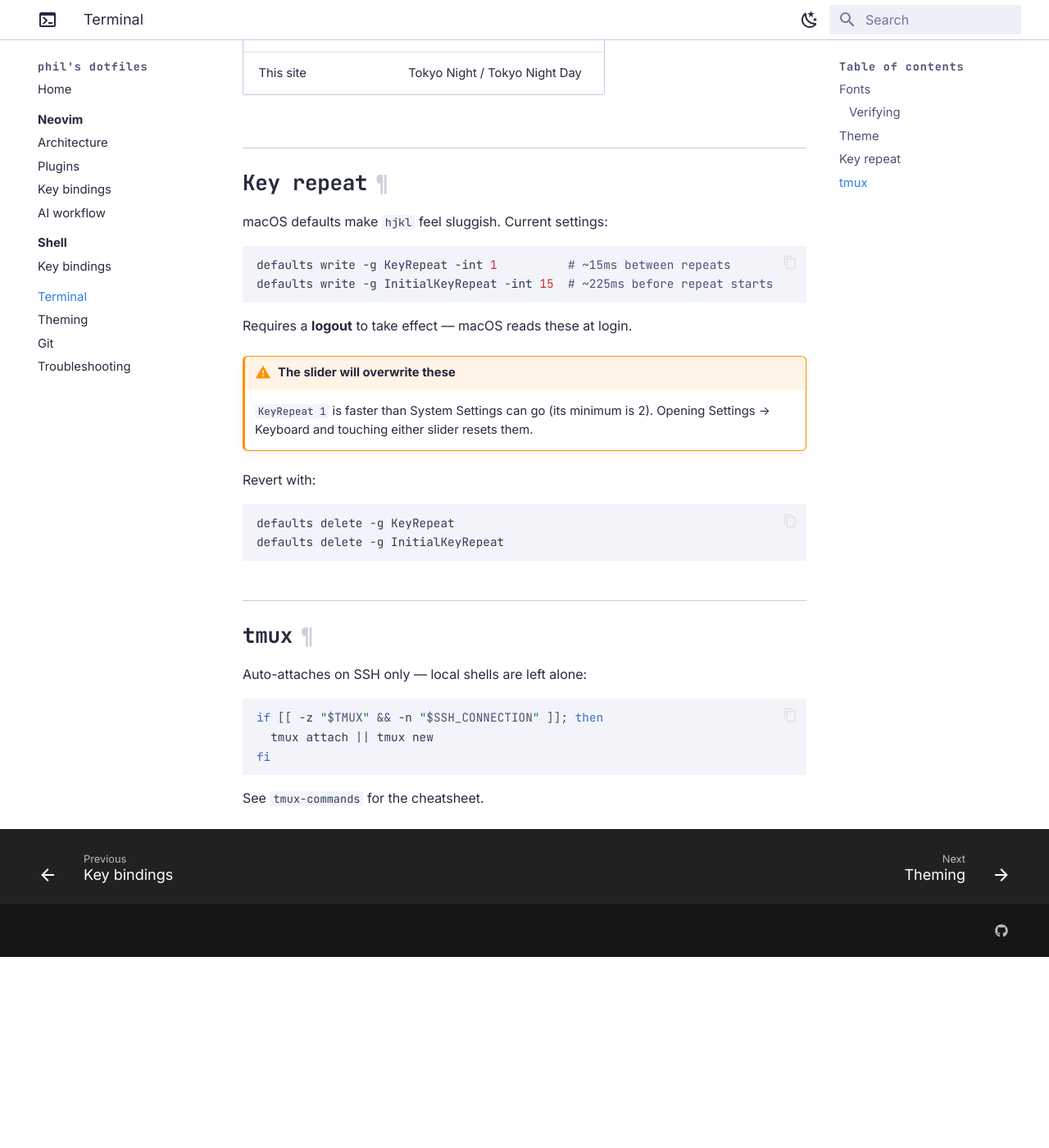
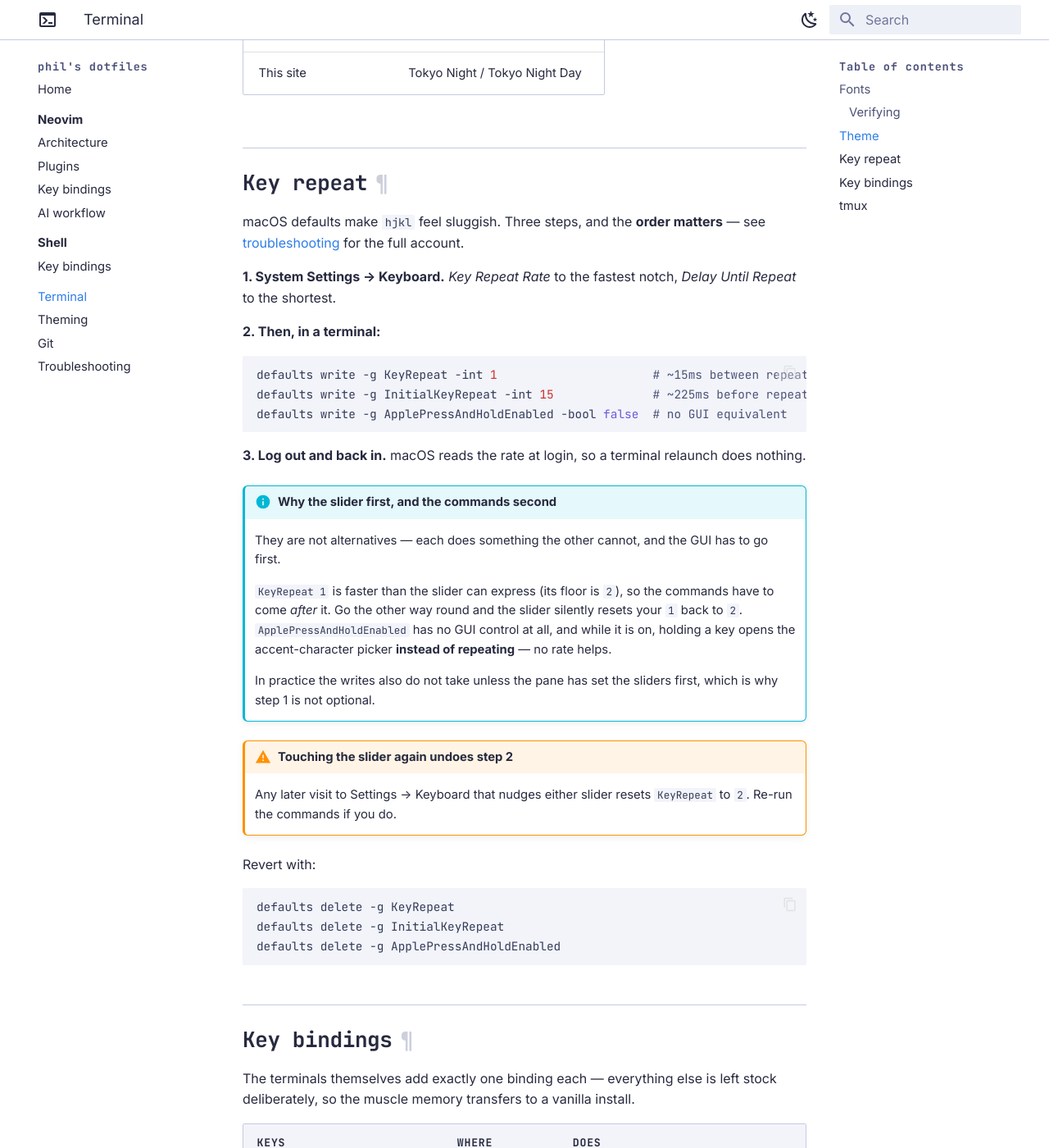
Before and after one commit to codephilip/dotfiles, an MkDocs documentation site: the page built from docs/terminal.md, in a window 1280 px wide and 1400 px high, scrolled down 1794 px. Shown: the whole window at 82% size. Built offline with MkDocs 1.6.1 and Material for MkDocs 9.7.7, drawn with Linux system fonts in a browser that asks for light colours; before the commit the page ends 2961 px from its top, so only the background shows below that; some of the changed text lies outside the part shown.

Commit message:
docs: cover the keybindings that were missing, fix two wrong ones
Audited every binding that actually exists — keymaps.lua, each plugin's
keys spec, the LSP on_attach set, gitsigns, treesitter textobjects,
tmux, zsh bindkeys and the Ghostty keybind — against the pages. Most
were already there; these were not:

  <leader>9, b<, b>, bP      last buffer, move buffer, close unpinned
  <C-Up/Down/Left/Right>     window resize
  <leader>gR                 reset buffer
  <leader>cO                 symbol nav (floating)
  <leader>a?                 Claude connection status
  <leader>nc, nd             generate :command, add selection to chat
  <leader>Q                  quit all
  <leader>s:                 command history
  <leader>xq, ]q, [q         the plain quickfix list
  <C-/>, <C-hjkl> (terminal) leaving and escaping terminal mode
  <A-j>/<A-k>, < >, p        line move, visual indent, paste-no-yank
  n / N                      were centred but undocumented

Two were wrong rather than missing. The Git table had one row reading
"Stage buffer / git status picker" for <leader>gs, but those are two
different keys: gS stages the buffer (gitsigns), gs opens the status
picker (fzf). Split them.

And terminal.md's key-repeat section contradicted troubleshooting.md:
it warned that the Settings slider overwrites the defaults, which is
true, but that is precisely why the slider has to be set FIRST and the
commands run after — it floors at 2 and cannot express KeyRepeat 1.
Rewritten to give the order and explain why neither step substitutes
for the other.

Terminal bindings had no home at all, so terminal.md gains a table for
the three that exist: shift+enter (ESC CR, which Claude Code and most
REPLs need), prefix R, and Ghostty's reload.

Co-Authored-By: Claude Opus 5 (1M context) <noreply@anthropic.com>

````diff
--- a/docs/terminal.md
+++ b/docs/terminal.md
@@ -94,25 +94,63 @@ starship matches Tokyo Night so the prompt and editor agree.
 
 ## Key repeat
 
-macOS defaults make `hjkl` feel sluggish. Current settings:
+macOS defaults make `hjkl` feel sluggish. Three steps, and the **order
+matters** — see [troubleshooting](troubleshooting.md#holding-j-or-k-crawls-one-line-at-a-time)
+for the full account.
+
+**1. System Settings → Keyboard.** *Key Repeat Rate* to the fastest notch,
+*Delay Until Repeat* to the shortest.
+
+**2. Then, in a terminal:**
 
 ```bash
-defaults write -g KeyRepeat -int 1          # ~15ms between repeats
-defaults write -g InitialKeyRepeat -int 15  # ~225ms before repeat starts
+defaults write -g KeyRepeat -int 1                      # ~15ms between repeats
+defaults write -g InitialKeyRepeat -int 15              # ~225ms before repeat starts
+defaults write -g ApplePressAndHoldEnabled -bool false  # no GUI equivalent
 ```
 
-Requires a **logout** to take effect — macOS reads these at login.
+**3. Log out and back in.** macOS reads the rate at login, so a terminal
+relaunch does nothing.
 
-!!! warning "The slider will overwrite these"
-    `KeyRepeat 1` is faster than System Settings can go (its minimum is 2).
-    Opening Settings → Keyboard and touching either slider resets them.
+!!! info "Why the slider first, and the commands second"
+    They are not alternatives — each does something the other cannot, and the
+    GUI has to go first.
+
+    `KeyRepeat 1` is faster than the slider can express (its floor is `2`), so
+    the commands have to come *after* it. Go the other way round and the slider
+    silently resets your `1` back to `2`. `ApplePressAndHoldEnabled` has no GUI
+    control at all, and while it is on, holding a key opens the accent-character
+    picker **instead of repeating** — no rate helps.
+
+    In practice the writes also do not take unless the pane has set the sliders
+    first, which is why step 1 is not optional.
+
+!!! warning "Touching the slider again undoes step 2"
+    Any later visit to Settings → Keyboard that nudges either slider resets
+    `KeyRepeat` to `2`. Re-run the commands if you do.
 
 Revert with:
 
 ```bash
 defaults delete -g KeyRepeat
 defaults delete -g InitialKeyRepeat
+defaults delete -g ApplePressAndHoldEnabled
 ```
+
+## Key bindings
+
+The terminals themselves add exactly one binding each — everything else is
+left stock deliberately, so the muscle memory transfers to a vanilla install.
+
+| Keys | Where | Does |
+|---|---|---|
+| ++shift+enter++ | Ghostty, Alacritty | Sends `ESC CR` instead of submitting |
+| ++ctrl+b++ ++shift+r++ | tmux | Reload `tmux.conf`, with a confirmation message |
+| ++cmd+shift+comma++ | Ghostty | Reload config — Ghostty has no CLI reload |
+
+++shift+enter++ is the one that matters day to day: Claude Code and most REPLs
+need a literal newline to add a line without submitting the prompt, and the
+default behaviour submits. Both terminals are configured to match.
 
 ## tmux
 
@@ -124,4 +162,6 @@ if [[ -z "$TMUX" && -n "$SSH_CONNECTION" ]]; then
 fi
 ```
 
-See `tmux-commands` for the cheatsheet.
+Every binding is stock apart from ++ctrl+b++ ++shift+r++ above, so anything you
+learn here works on a tmux you have never configured. See `tmux-commands` for
+the cheatsheet.
````
Also changed, not shown: docs/neovim/keybindings.md (+40 -1 lines).
